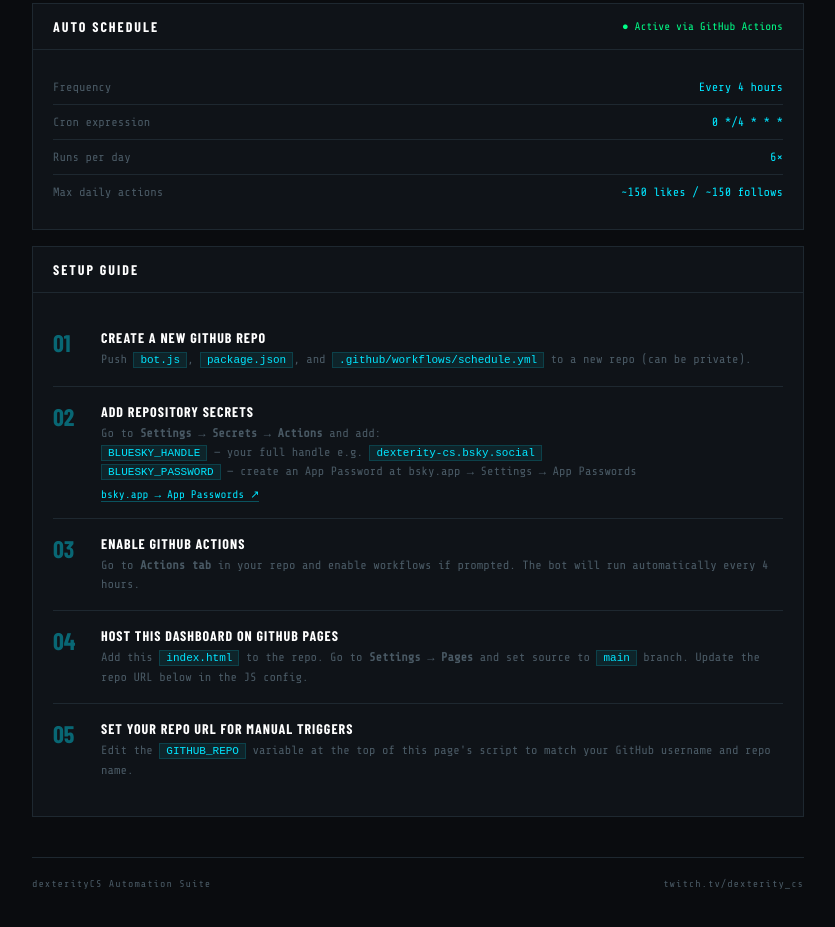
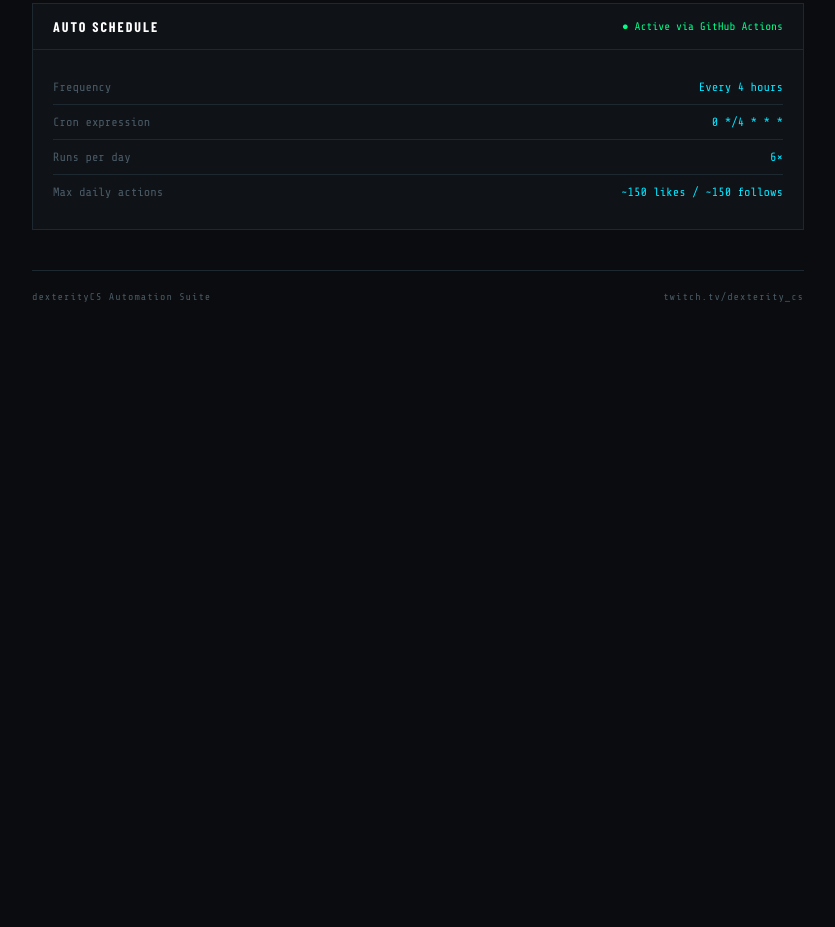
Before and after one commit to DexterityCS/Bluesky-autolike, a website: page index.html in a window 1280 px wide. Shown: the part 854-1781 px from the top of the page, without its empty margins (222-1057 px from the left). After the commit the page ends 1196 px from the top, so only its background shows below. Drawn offline with nearby package versions, Linux system fonts and the light colour scheme; a web font is replaced by a local one.

Commit message:
Add files via upload
Changed dashboard

```diff
--- a/index.html
+++ b/index.html
@@ -566,56 +566,6 @@
     </div>
   </div>
 
-  <!-- Setup Guide -->
-  <div class="panel">
-    <div class="panel-header">
-      <span class="panel-title">Setup Guide</span>
-    </div>
-    <div class="panel-body">
-      <div class="setup-steps">
-        <div class="setup-step">
-          <div class="step-num">01</div>
-          <div class="step-content">
-            <div class="step-title">Create a new GitHub repo</div>
-            <div class="step-desc">Push <code>bot.js</code>, <code>package.json</code>, and <code>.github/workflows/schedule.yml</code> to a new repo (can be private).</div>
-          </div>
-        </div>
-        <div class="setup-step">
-          <div class="step-num">02</div>
-          <div class="step-content">
-            <div class="step-title">Add Repository Secrets</div>
-            <div class="step-desc">Go to <strong>Settings → Secrets → Actions</strong> and add:<br/>
-              <code>BLUESKY_HANDLE</code> — your full handle e.g. <code>dexterity-cs.bsky.social</code><br/>
-              <code>BLUESKY_PASSWORD</code> — create an App Password at bsky.app → Settings → App Passwords
-            </div>
-            <a class="step-link" href="https://bsky.app/settings/app-passwords" target="_blank">bsky.app → App Passwords ↗</a>
-          </div>
-        </div>
-        <div class="setup-step">
-          <div class="step-num">03</div>
-          <div class="step-content">
-            <div class="step-title">Enable GitHub Actions</div>
-            <div class="step-desc">Go to <strong>Actions tab</strong> in your repo and enable workflows if prompted. The bot will run automatically every 4 hours.</div>
-          </div>
-        </div>
-        <div class="setup-step">
-          <div class="step-num">04</div>
-          <div class="step-content">
-            <div class="step-title">Host this dashboard on GitHub Pages</div>
-            <div class="step-desc">Add this <code>index.html</code> to the repo. Go to <strong>Settings → Pages</strong> and set source to <code>main</code> branch. Update the repo URL below in the JS config.</div>
-          </div>
-        </div>
-        <div class="setup-step">
-          <div class="step-num">05</div>
-          <div class="step-content">
-            <div class="step-title">Set your repo URL for manual triggers</div>
-            <div class="step-desc">Edit the <code>GITHUB_REPO</code> variable at the top of this page's script to match your GitHub username and repo name.</div>
-          </div>
-        </div>
-      </div>
-    </div>
-  </div>
-
   <footer>
     <span>dexterityCS Automation Suite</span>
     <a href="https://twitch.tv/dexterity_cs" target="_blank">twitch.tv/dexterity_cs</a>
```
